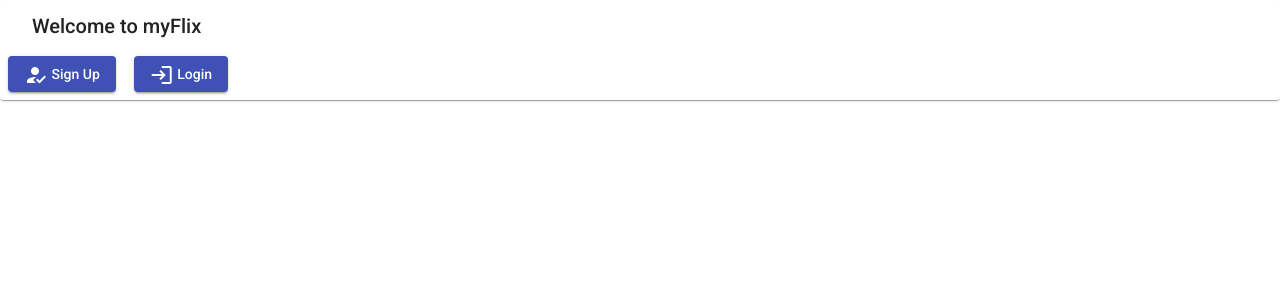
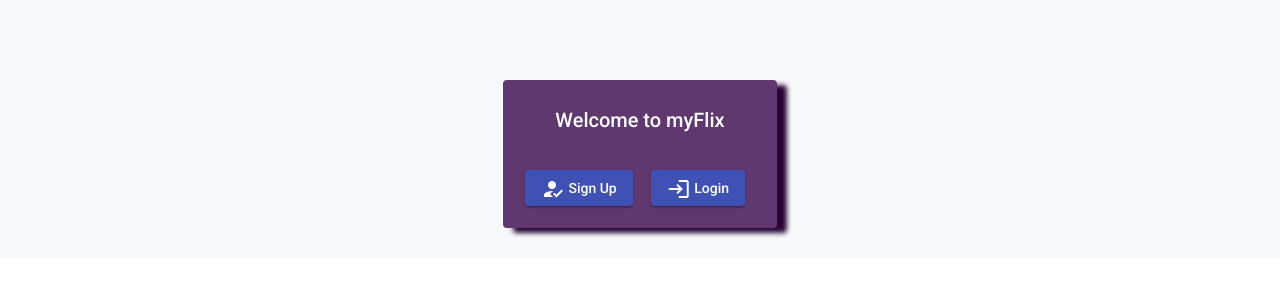
Before and after one commit to Junior-22/myFlix-Angular, an Angular app: page /welcome in a window 1280 px wide. Shown: the top 300 px of the page. Built offline with nearby package versions, Linux system fonts and the light colour scheme.

Commit message:
add styling

```diff
--- a/src/app/welcome-page/welcome-page.component.scss
+++ b/src/app/welcome-page/welcome-page.component.scss
@@ -0,0 +1,35 @@
+$backgroundColor: #f8f9fa;
+$cardColor: #5f3870;
+$textColor: #fff;
+$boxShadowColor: #270435;
+
+.welcome-page {
+  display: flex;
+  flex-direction: column;
+  align-items: center;
+  padding: 30px 40px;
+  background-color: $backgroundColor;
+}
+
+.welcome-card {
+  margin-top: 50px;
+  display: flex;
+  padding: 30px;
+  flex-direction: column;
+  box-shadow: 10px 5px 5px $boxShadowColor;
+  background-color: $cardColor;
+}
+
+.welcome-card-header {
+  margin-bottom: 20px;
+  color: $textColor;
+  display: flex;
+  justify-content: center;
+}
+
+.mat-card>.mat-card-actions:last-child {
+  margin-bottom: -8px;
+  padding-bottom: 0;
+  display: flex;
+  justify-content: space-evenly;
+}
```
